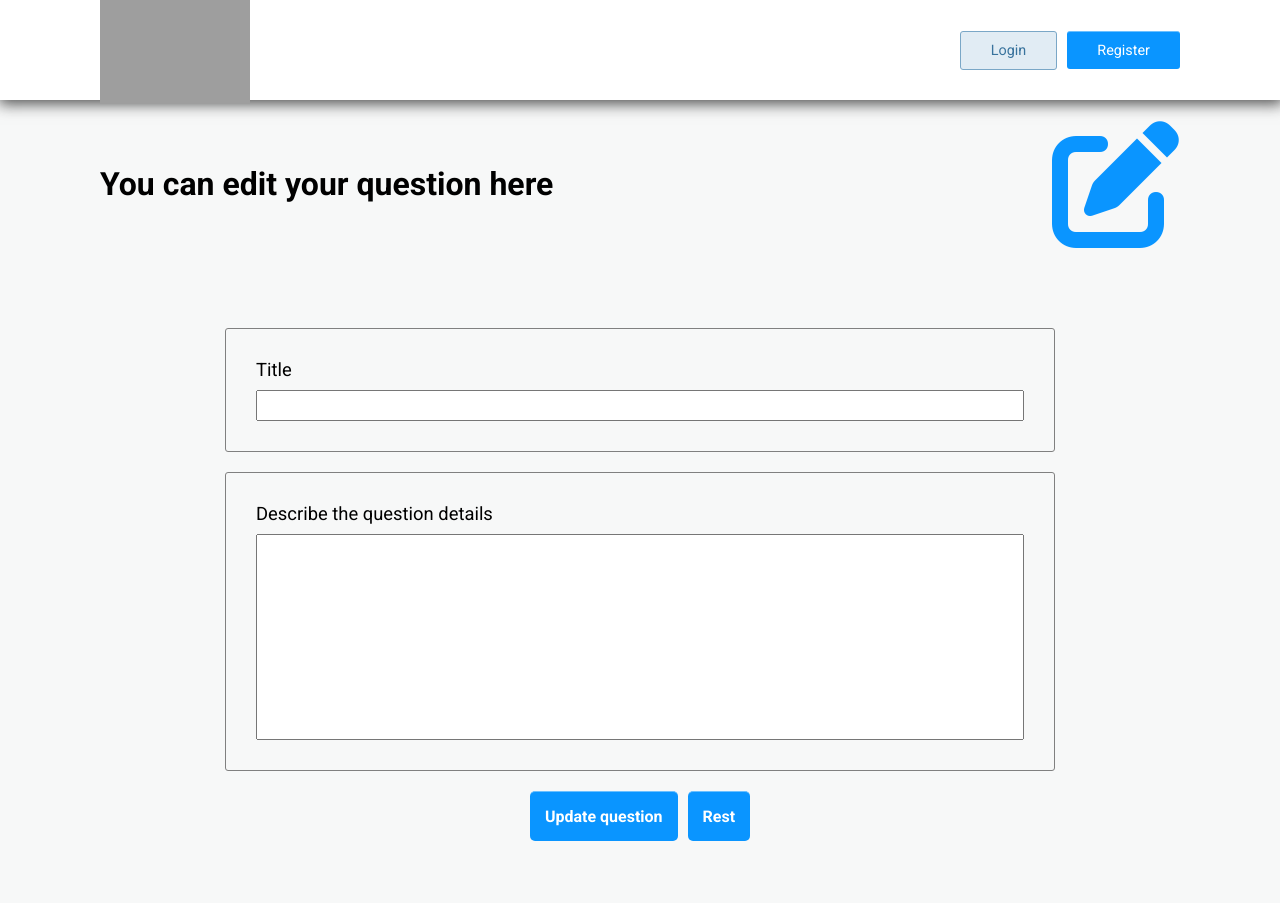
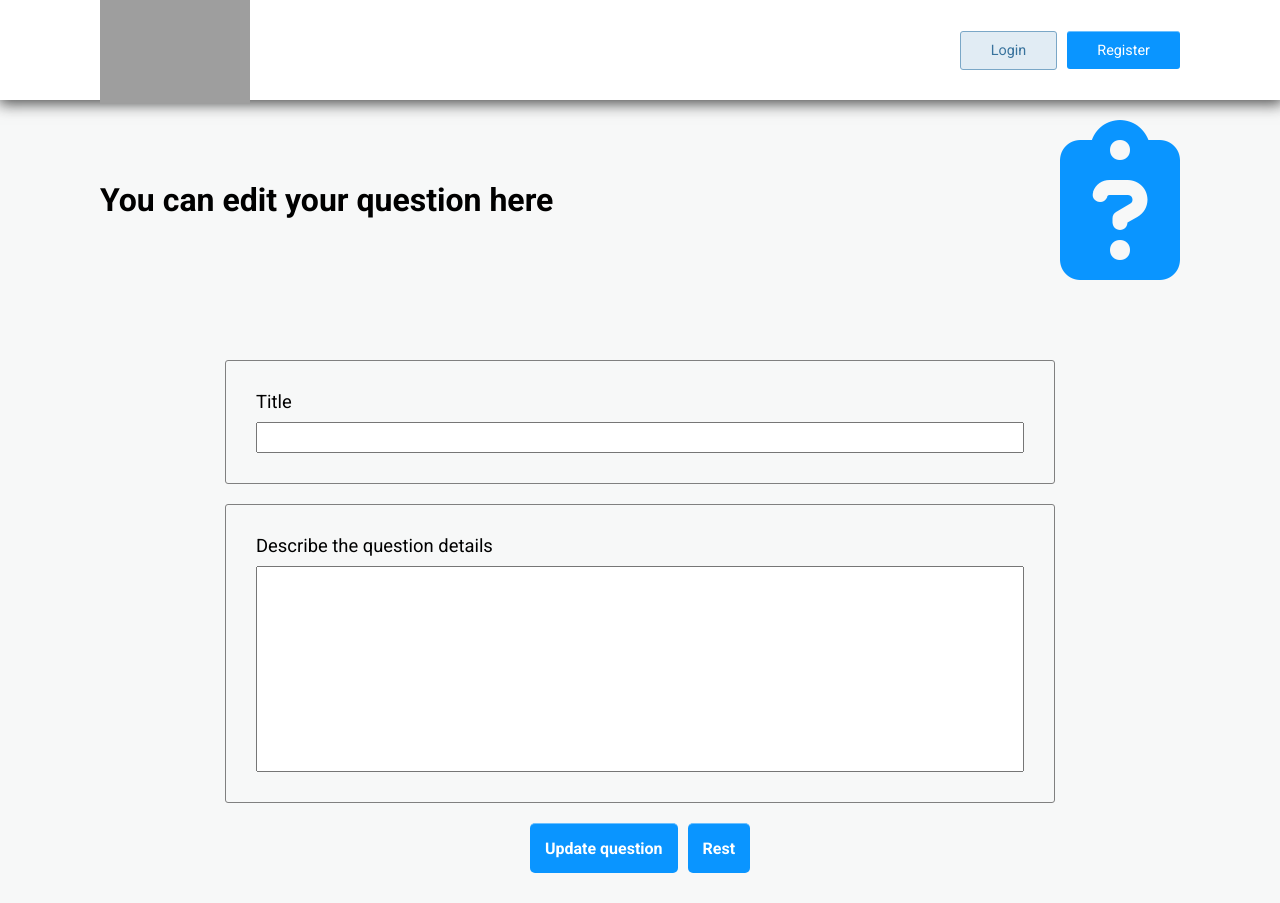
Before and after one commit to batym24/Galutinis-atsiskaitymas, a React (Create React App) app: page /editQuestion/1 in a window 1280 px wide. Before the commit the page ends 871 px from the top, so only its background shows below. Built offline with nearby package versions, Linux system fonts and the light colour scheme; data requests are answered from the project's data file; grey boxes are pictures that could not be loaded.

Commit message:
Changed icon on question editing page

```diff
--- a/src/components/Pages/EditQuestion.jsx
+++ b/src/components/Pages/EditQuestion.jsx
@@ -17,7 +17,7 @@ const StyledMain = styled.main`
         margin: 20px 100px 80px 100px;
 
         i {
-            font-size: 8rem;
+            font-size: 10rem;
             color: #0a95ff;
         }
     }
@@ -130,7 +130,7 @@ const EditQuestion = () => {
         <StyledMain>
             <div className="title">
                 <h1>You can edit your question here</h1>
-                <i className="fa-solid fa-pen-to-square"></i>
+                <i className="fa-solid fa-clipboard-question"></i>
             </div>
             <form onSubmit={formik.handleSubmit}>
                 <div className="question-part">
```
